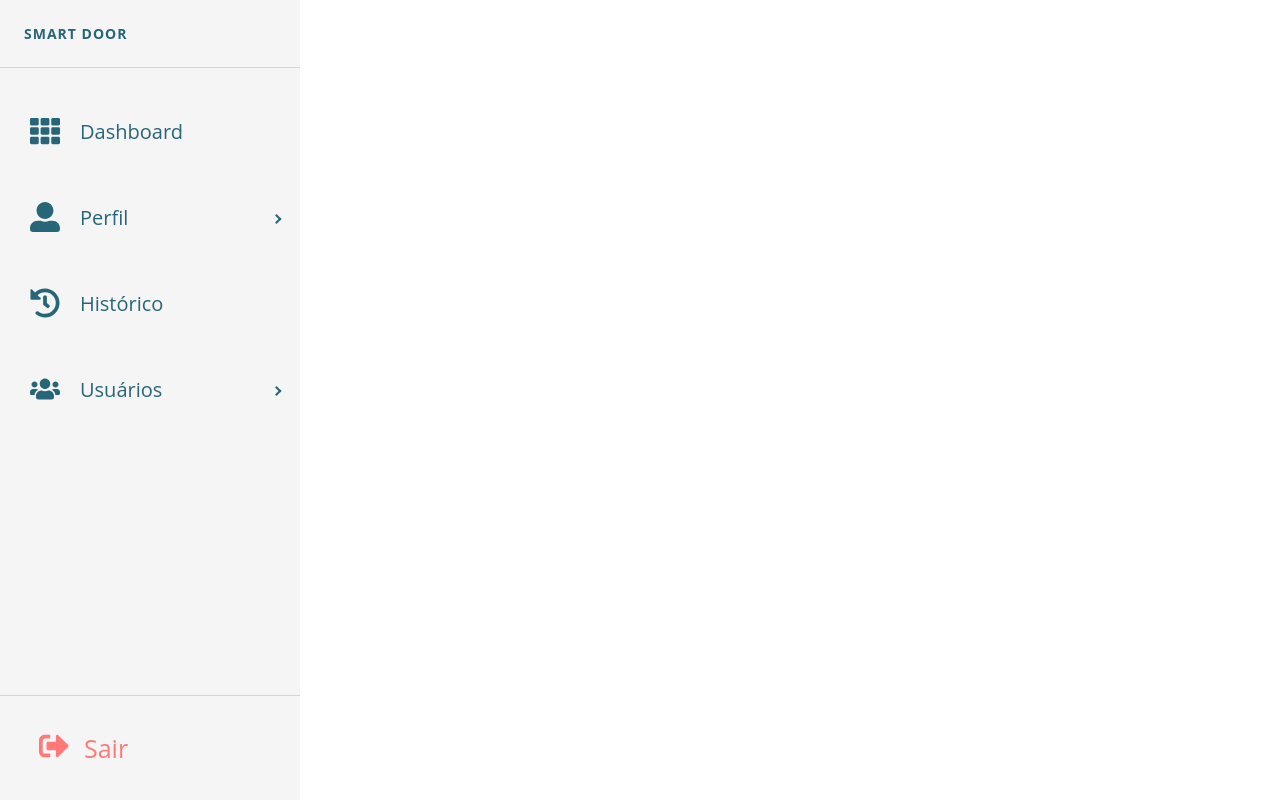
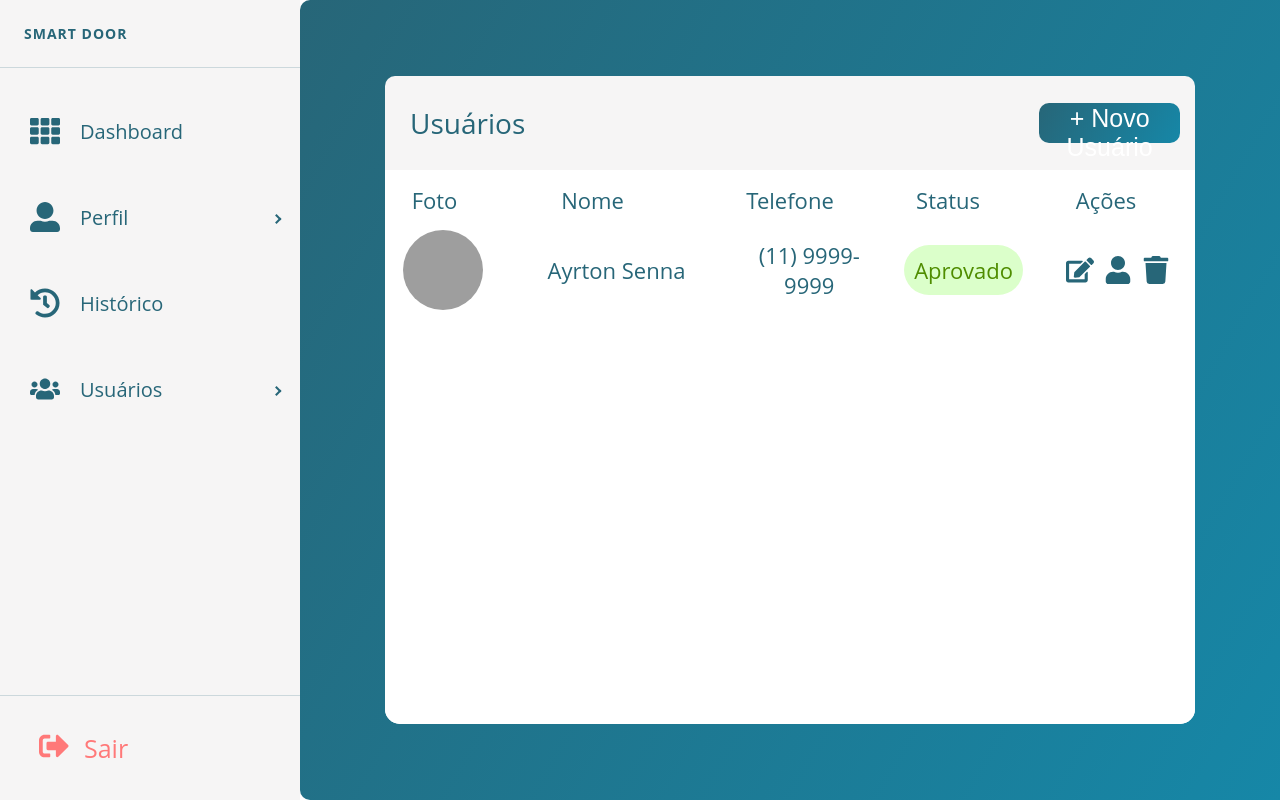
Before and after one commit to PI2-G9/frontend, a React (Create React App) app: page /usuarios in a window 1280 px wide. Built offline with nearby package versions, Linux system fonts and the light colour scheme; grey boxes are pictures that could not be loaded.

Commit message:
Add users page

```diff
--- a/src/Components/Sidebar/index.js
+++ b/src/Components/Sidebar/index.js
@@ -59,7 +59,7 @@ const Sidebar = () => {
           style={menuItem}
           icon={<FaUsers size={30}/>}
           title="Usuários">
-            <MenuItem style={subMenuItem}>Lista de Usuário</MenuItem>
+            <MenuItem style={subMenuItem}>Lista de Usuário <Link to="/usuarios" /></MenuItem>
             <MenuItem style={subMenuItem}>Novo Usuário <Link to="/cadastro" /></MenuItem>
           </SubMenu>
         </Menu>
--- a/src/Routes/index.js
+++ b/src/Routes/index.js
@@ -6,6 +6,7 @@ import Login from '../pages/Login';
 import EditUser from '../pages/EditUser';
 import RegisterUser from '../pages/RegisterUser';
 import History from '../pages/History';
+import Users from '../pages/Users';
 import Sidebar from '../Components/Sidebar';
 
 const Routes = () => {
@@ -20,6 +21,7 @@ const Routes = () => {
         <Route path="/cadastro" exact component={RegisterUser}></Route>
         <Route path="/editar" exact component={EditUser}></Route>
         <Route path="/historico" exact component={History}></Route>
+        <Route path="/usuarios" exact component={Users}></Route>
       </div>
     </Switch>
   )
--- /dev/null
+++ b/src/pages/Users/index.js
@@ -0,0 +1,69 @@
+import React from 'react';
+import Style from './style';
+import { FaSignOutAlt, FaTrash, FaUser, FaEdit } from "react-icons/fa";
+
+
+const Users = () => {
+  return (
+    <div style={Style.container}>
+      <div style={Style.card}>
+        <div style={{
+          display: 'flex', backgroundColor: '#F6F5F5', borderRadius: '10px 10px 0px 0px', flexDirection: 'row',
+          justifyContent: 'space-between', alignItems: 'center'
+        }}>
+          <p style={{ fontSize: 28, color: '#276678', marginLeft: 25 }}>Usuários</p>
+          <button style={Style.primaryButton}>
+            {"+ Novo Usuário"}
+          </button>
+        </div>
+        <div style={{ flex: 1, backgroundColor: 'white', borderRadius: '0px 0px 15px 15px' }}>
+          <div style={{ display: 'flex', flexDirection: 'row', margin: 10 }}>
+            <div style={{ ...Style.historyHeader, width: "10%" }}>
+              <p style={Style.textHeader}>Foto</p>
+            </div>
+            <div style={{ ...Style.historyHeader, width: "30%" }}>
+              <p style={Style.textHeader}>Nome</p>
+            </div>
+            <div style={Style.historyHeader}>
+              <p style={Style.textHeader}>Telefone</p>
+            </div>
+            <div style={Style.historyHeader}>
+              <p style={Style.textHeader}>Status</p>
+            </div>
+            <div style={Style.historyHeader}>
+              <p style={Style.textHeader}>Ações</p>
+            </div>
+          </div>
+          <div style={{ flex: 1, display: 'flex' }}>
+            <div style={{ ...Style.historyHeader, width: '15%' }}>
+              <img
+                style={{
+                  width: 80,
+                  height: 80,
+                  borderRadius: "50%",
+                  overflow: "hidden",
+                }}
+                alt='pic'
+                src="https://www.mktesportivo.com/wp-content/uploads/2021/05/690685.jpg" />
+            </div>
+            <div style={{ ...Style.historyHeader, width: '30%' }}>
+              <p style={Style.textHeader}>Ayrton Senna</p>
+            </div>
+            <div style={Style.historyHeader}>
+              <p style={Style.textHeader}>(11) 9999-9999</p>
+            </div><div style={Style.historyHeader}>
+              <p style={Style.status}>Aprovado</p>
+            </div>
+            <div style={{ ...Style.historyHeader, flexDirection: 'row' }}>
+              <FaEdit style={Style.icon} />
+              <FaUser style={Style.icon} />
+              <FaTrash style={Style.icon} />
+            </div>
+          </div>
+        </div>
+      </div>
+    </div >
+  )
+}
+
+export default Users;
--- /dev/null
+++ b/src/pages/Users/style.js
@@ -0,0 +1,91 @@
+const Style = {
+  container: {
+    display: 'flex',
+    flex: 1,
+    borderRadius: '10px 0px 0px 10px',
+    background: `linear-gradient(120deg, #276678, #1687A7)`,
+    padding: 40,
+    justifyContent: 'center',
+    alignItems: 'center'
+  },
+  primaryButton: {
+    backgroundImage: 'linear-gradient(120deg, #276678, #1687A7)',
+    color: 'white',
+    width: '11vw',
+    height: 40,
+    borderRadius: 10,
+    fontSize: 25,
+    margin: 10,
+    marginRight: 15,
+    border: 'none',
+  },
+  secondaryButton: {
+    backgroundImage: 'linear-gradient(120deg, #F6F5F5, #D3E0EA)',
+    color: '#515151',
+    width: '15vw',
+    height: 40,
+    borderRadius: 10,
+    fontSize: 25,
+    margin: 10,
+    border: 'none',
+  },
+  input: {
+    width: '90%',
+    height: '50%',
+    margin: 10,
+    borderRadius: 10,
+    fontSize: 18,
+    textIndent: 10,
+    outline: 'none',
+    backgroundColor: '#F9F9F9',
+    borderColor: '#515151'
+  },
+  card:{
+    display: 'flex',
+    width: '90%',
+    height: '90%',
+    backgroundColor: 'white',
+    flexDirection: 'column',
+    borderRadius: 15
+  },
+  text:{
+    fontSize: 24,
+    color: '#515151',
+    fontWeight:'normal',
+    margin: 5,
+  },
+  textContainer:{
+    display: 'flex',
+    flexDirection: 'row',
+  },
+  historyHeader:{
+    display: 'flex',
+    width:'20%',
+    justifyContent: 'center',
+    alignItems: 'center',
+    alignContent: 'center'
+  },
+  textHeader:{
+    textAlign:'center',
+    margin: 5,
+    color: "#276678",
+    fontSize:22,
+  },
+  icon:{
+    textAlign:'center',
+    margin: 5,
+    color: "#276678",
+    fontSize:28,
+  },
+  status:{
+    textAlign:'center',
+    margin: 5,
+    fontSize:22,
+    backgroundColor: '#DBFFCA',
+    borderRadius: 30,
+    color: '#4F8D00',
+    padding: 10,
+  },
+}
+
+export default Style;
```
